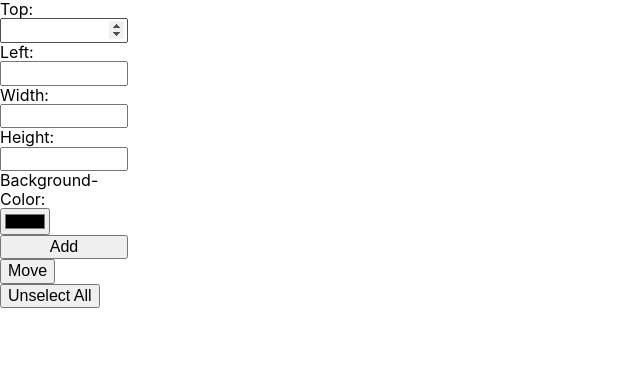
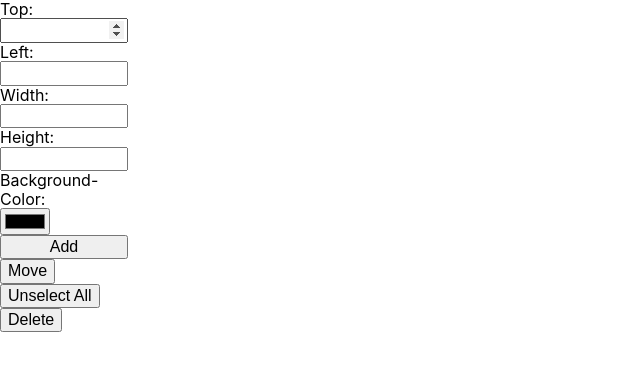
Before and after one commit to NormanHussey/div-paint, a React (Create React App) app: page / in a window 1280 px wide. Shown: the top 370 px of the page, without its empty margins (0-640 px from the left). Built offline with nearby package versions, Linux system fonts and the light colour scheme.

Commit message:
fixed issue of creating multiple divs with the same id

```diff
--- a/src/App.js
+++ b/src/App.js
@@ -25,9 +25,28 @@ class App extends Component {
   addDiv = (style) => {
     const divDisplay = [...this.state.divDisplay];
     const divRefs = {...this.state.divRefs};
-    const id = uuid();
+    const id = [uuid()];
+
+    if (this.state.selected.length > 0) {
+      this.state.selected.forEach((selection, i) => {
         const divInfo = {
-      id: id,
+          id: id[i],
+          style: style,
+          selected: false,
+          childDivs: [],
+          parent: selection,
+          moveCoords: {
+            X: 0,
+            y: 0
+          }
+        };
+        divRefs[id[i]] = divInfo;
+        divRefs[selection].childDivs.push(divRefs[id[i]]);
+        id.push(uuid());
+      });
+    } else {
+      const divInfo = {
+        id: id[0],
         style: style,
         selected: false,
         childDivs: [],
@@ -37,16 +56,9 @@ class App extends Component {
           y: 0
         }
       };
-    divRefs[id] = divInfo;
-
-    if (this.state.selected.length > 0) {
-      this.state.selected.forEach((selection, index) => {
-        divRefs[id].parent = selection;
-        divRefs[selection].childDivs.push(divRefs[id]);
-      });
+      divRefs[id[0]] = divInfo;
+      divDisplay.push(divRefs[id[0]]);
     }
-
-    divDisplay.push(divRefs[id]);
 
     this.setState({
       divDisplay,
@@ -170,13 +182,9 @@ class App extends Component {
         <Toolbar toggleMove={this.toggleMove} addDiv={this.addDiv} changeDivs={this.changeDivs} selected={this.state.selected.length > 0} unselectAll={this.unselectAll} />
         {
           this.state.divDisplay.map((item, index) => {
-            if (item.parent === 0) {
             return(
               <Div updateDims={this.updateDims} selected={item.selected} select={this.select} unselect={this.unselect} style={item.style} key={item.id} id={item.id} index={index} childDivs={item.childDivs} parent={item.parent} />
             );
-            } else {
-              return false;
-            }
           })
         }
       </div>
--- a/src/Components/Toolbar.js
+++ b/src/Components/Toolbar.js
@@ -112,7 +112,8 @@ class Toolbar extends Component {
           </button>
         </form>
         <button className={moveClass} onClick={this.toggleMove}>Move</button>
-        <button onClick={this.props.unselectAll} >Unselect All</button>
+        <button onClick={this.props.unselectAll}>Unselect All</button>
+        <button>Delete</button>
       </div>
     );
   }
```
Lines whose indentation alone changed are shown as unchanged.
